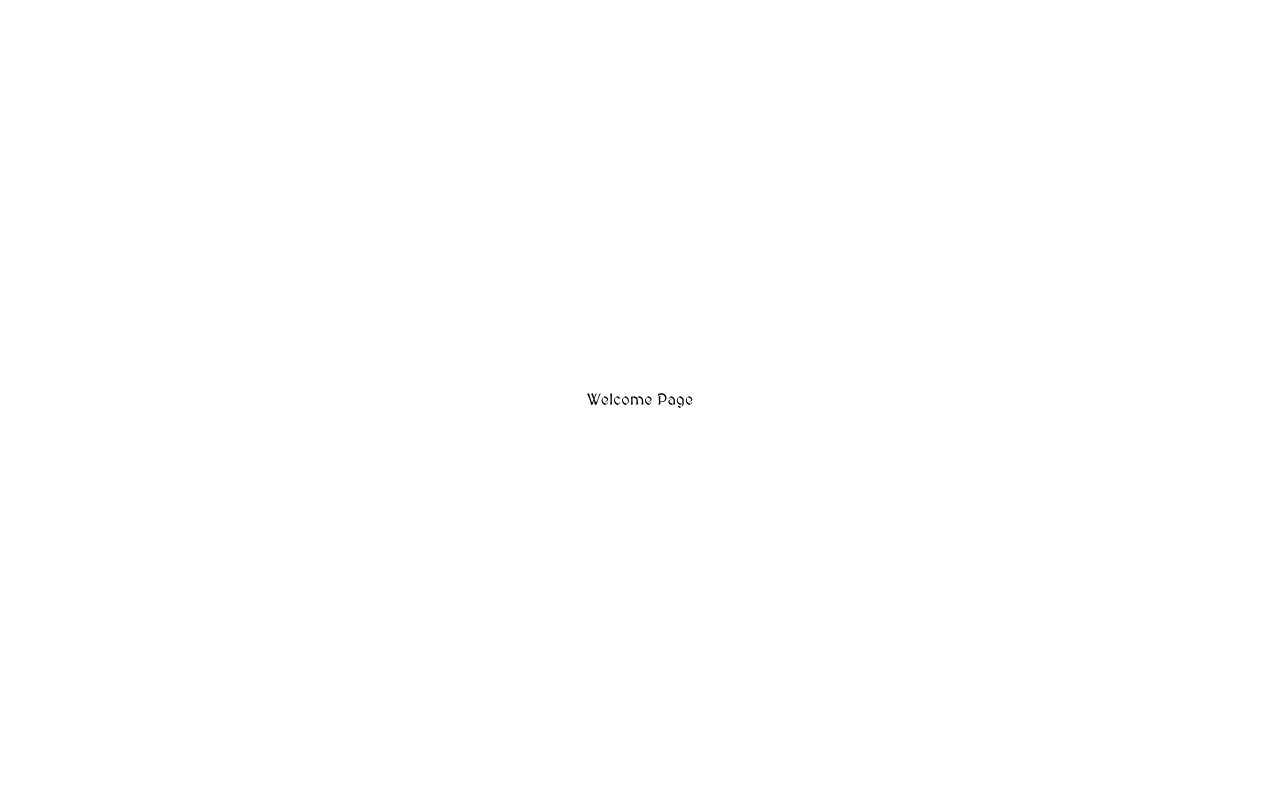
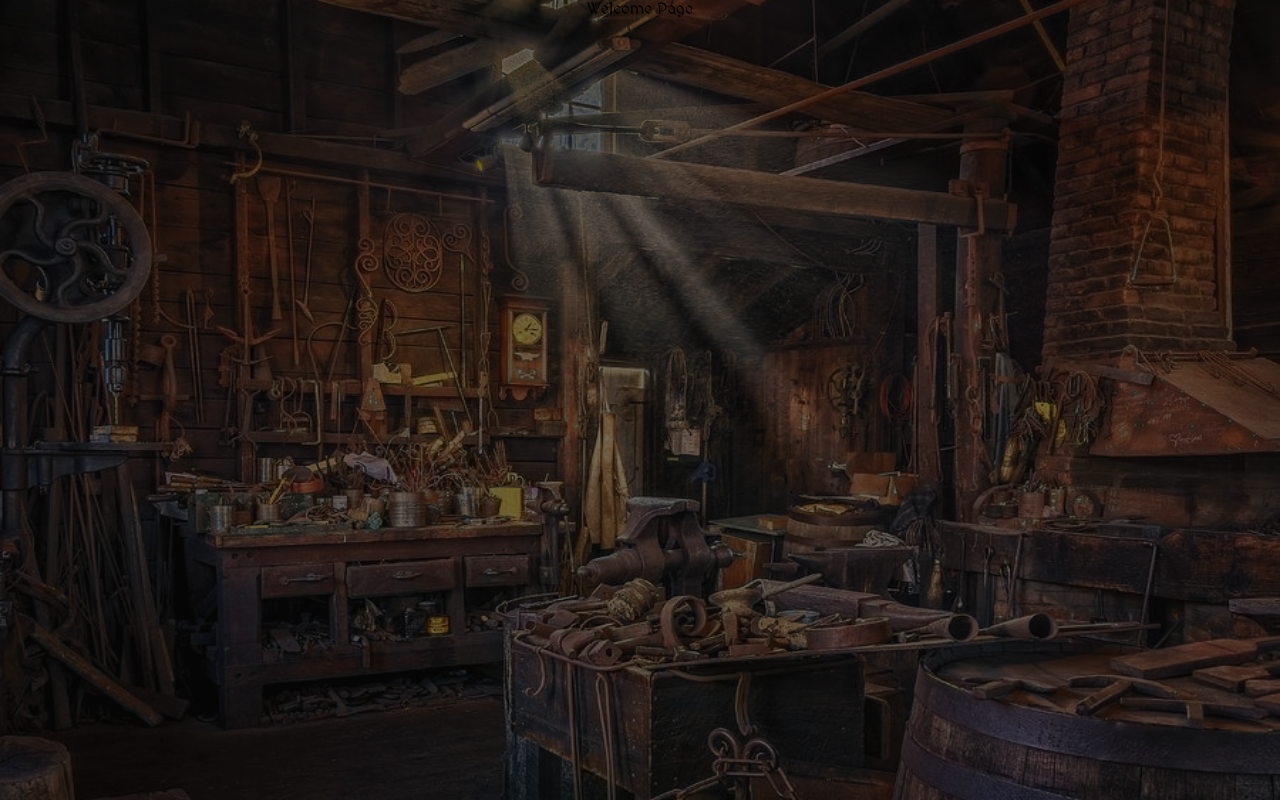
Before and after one commit to ruljin/fantasy-shop-client, a React (Vite) app: page / in a window 1280 px wide. Built offline with nearby package versions, Linux system fonts and the light colour scheme.

Commit message:
feat: add new app background image

```diff
--- a/src/App.module.css
+++ b/src/App.module.css
@@ -1,6 +1,16 @@
 .app {
-  align-items: center;
   justify-content: center;
   display: flex;
   height: 100vh;
+  background-image: url("./assets/background.jpg");
+  background-size: cover;
+  background-repeat: round;
 }
+
+.app::after {
+  content: "";
+  position: absolute;
+  width: 100%;
+  height: 100vh;
+  background-color: #0000008c;
+}
```
Also changed, not shown: src/assets/background.jpg (added).
